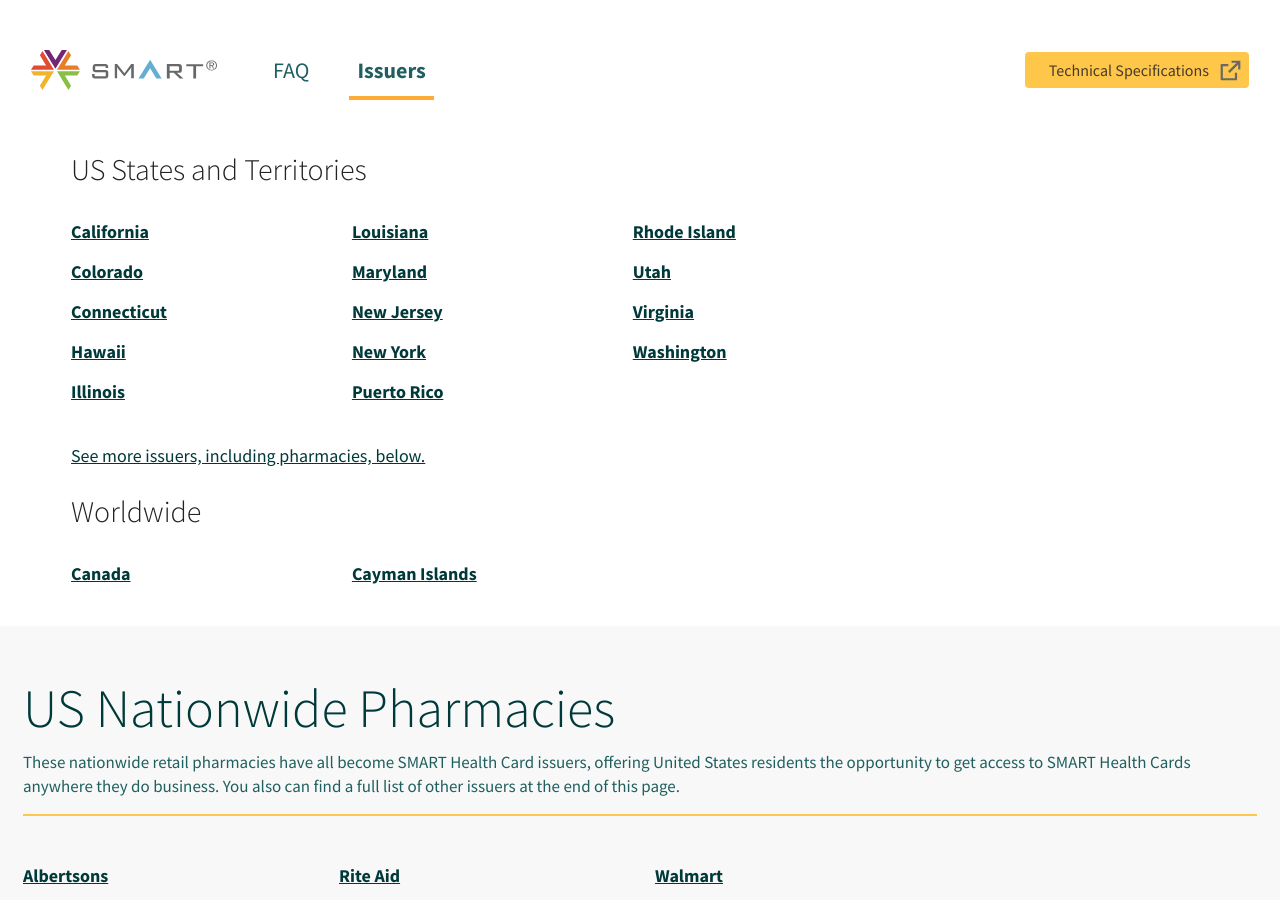
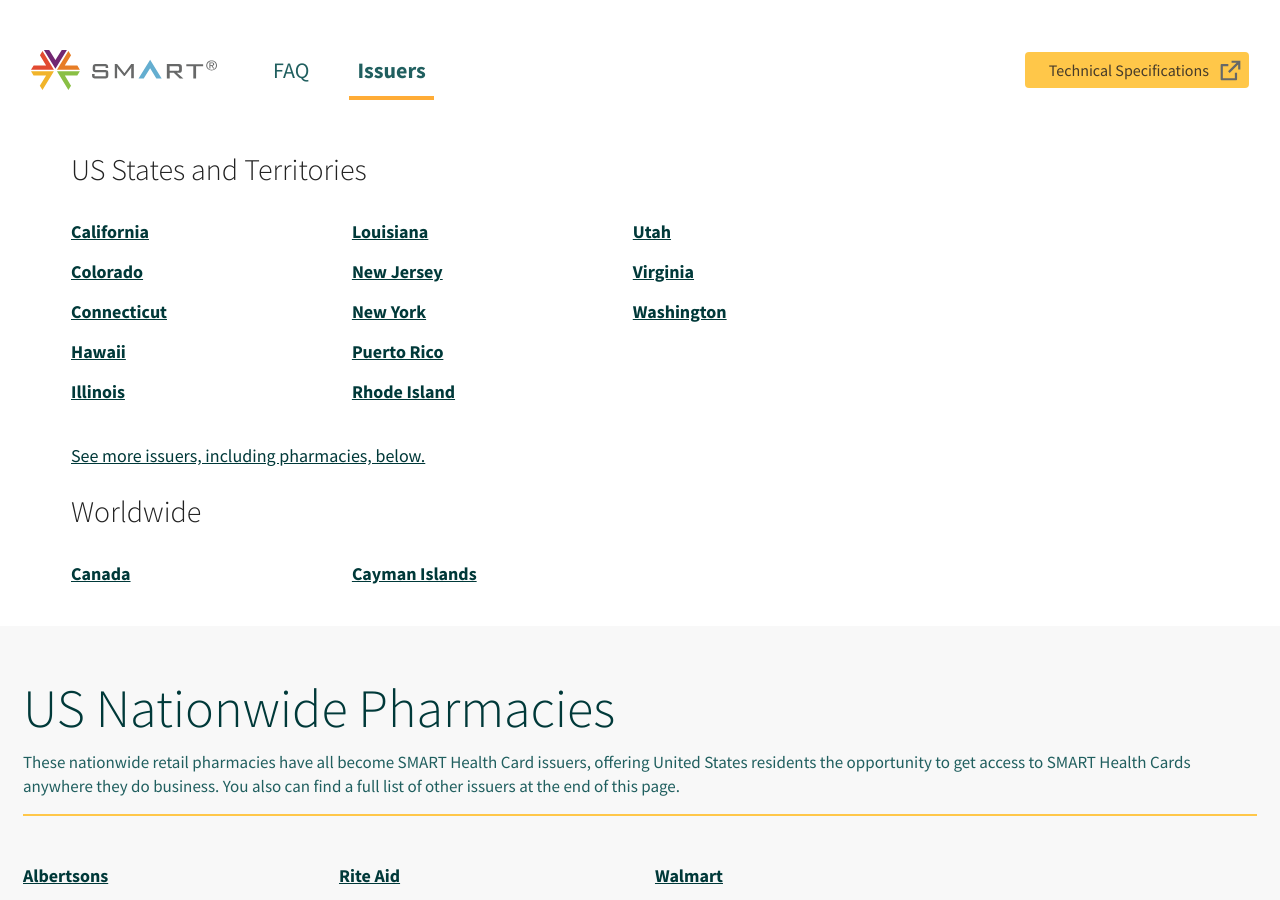
Before and after one commit to smart-health-cards/staging, a Jekyll site: the page built from en/issuers.html, in a window 1280 px wide and 900 px high, scrolled down 924 px. Built offline with Jekyll 4.4.1, drawn with Linux system fonts in a browser that asks for light colours.

Commit message:
Removes Maryland from state list

```diff
--- a/en/issuers.html
+++ b/en/issuers.html
@@ -73,13 +73,12 @@
               </div>
               <div class="col-12 col-md-4">
                 <p><a class="font-weight-bold" href="https://lawallet.com/covid-19/" target="_blank">Louisiana</a></p>
-                <p><a class="font-weight-bold" href="https://www.marylandvax.org/" target="_blank">Maryland</a></p>
                 <p><a class="font-weight-bold" href="https://covid19.nj.gov/pages/vaxrecords" target="_blank">New Jersey</a></p>
                 <p><a class="font-weight-bold" href="https://covid19vaccine.health.ny.gov/excelsior-pass-and-excelsior-pass-plus" target="_blank">New York</a></p>
                 <p><a class="font-weight-bold" href="https://www.prits.pr.gov/vacu-id" target="_blank">Puerto Rico</a></p>
+                <p><a class="font-weight-bold" href="https://portal.ri.gov/VaccineRecord/s/" target="_blank">Rhode Island</a></p>
               </div>
               <div class="col-12 col-md-4">
-                <p><a class="font-weight-bold" href="https://portal.ri.gov/VaccineRecord/s/" target="_blank">Rhode Island</a></p>
                 <p><a class="font-weight-bold" href="https://immunize.utah.gov/usiis/" target="_blank">Utah</a></p>
                 <p><a class="font-weight-bold" href="https://vase.vdh.virginia.gov/vacapps/f?p=545:1" target="_blank">Virginia</a></p>
                 <p><a class="font-weight-bold" href="https://waverify.doh.wa.gov/" target="_blank">Washington</a></p>
```
